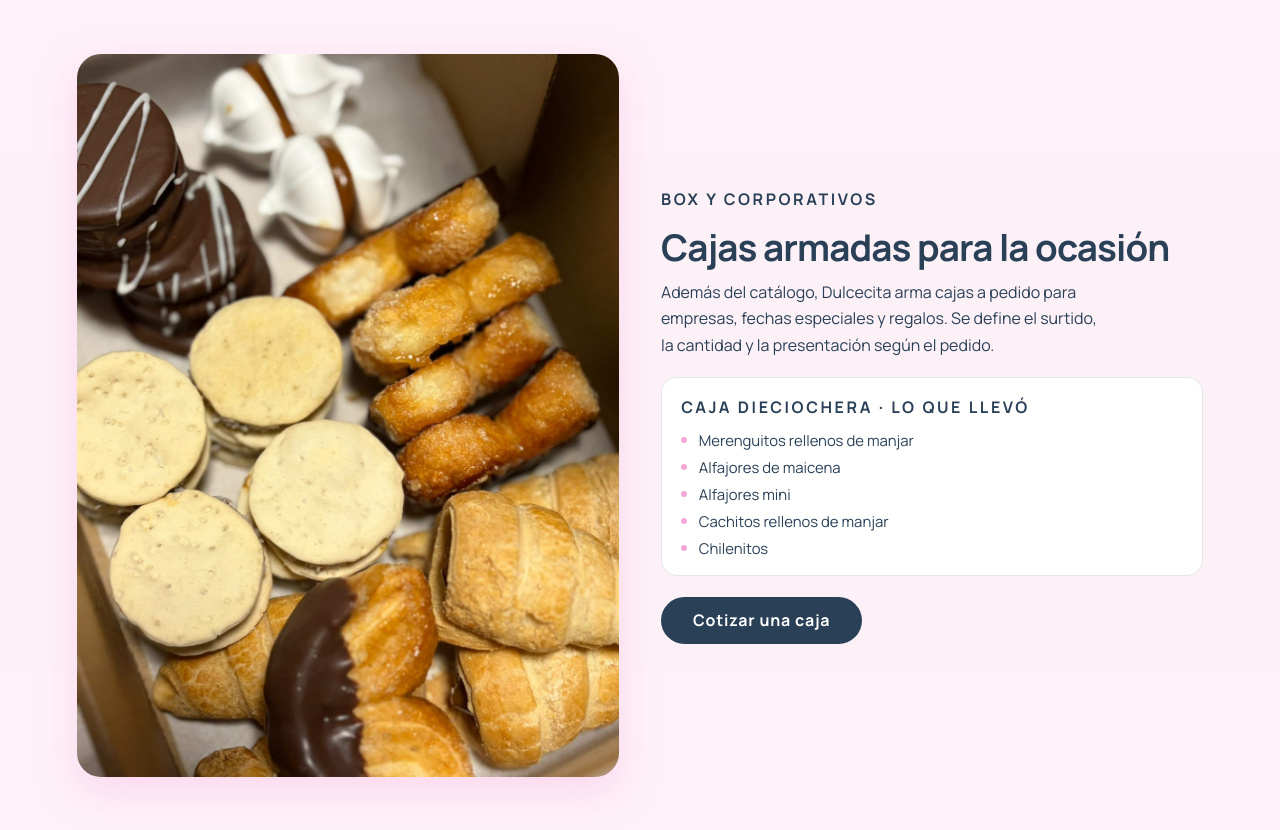
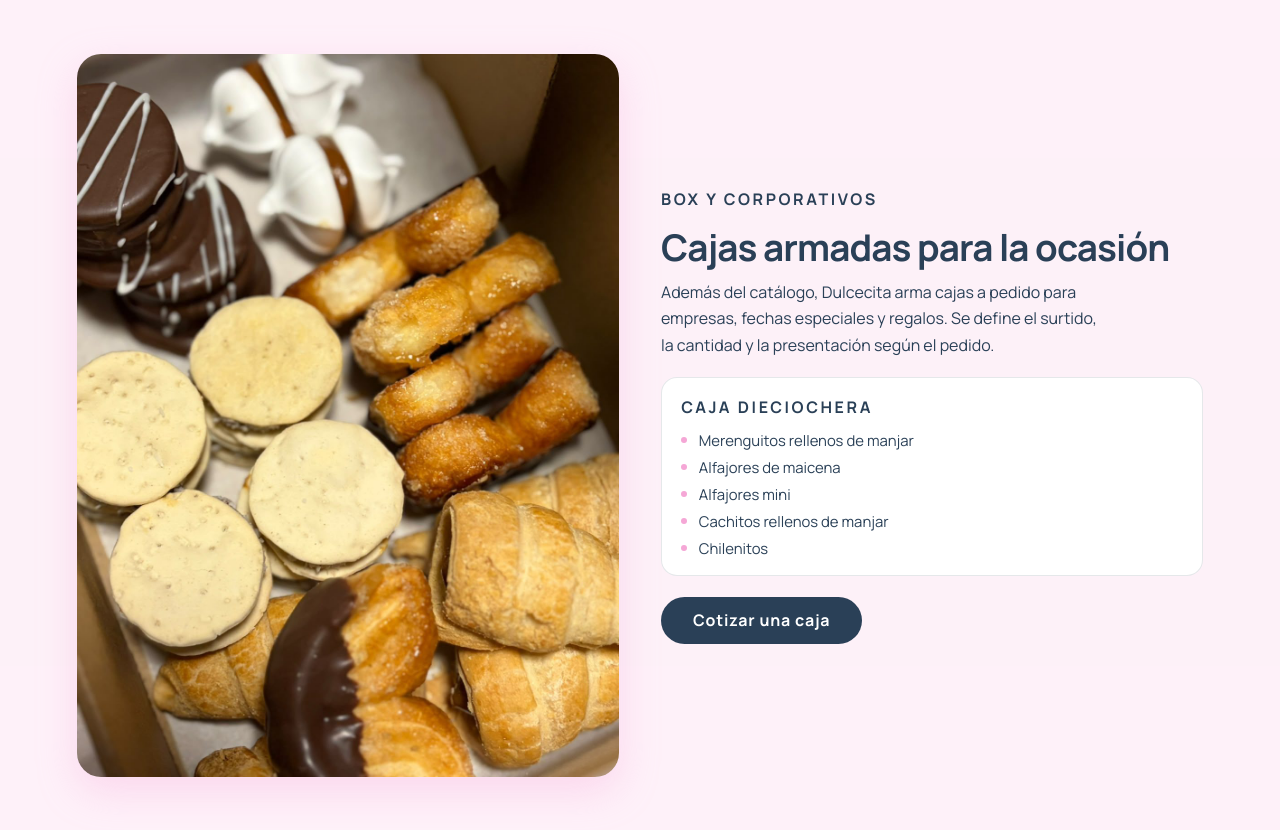
Before and after one commit to GoGo-DevS/dulcecitaa, a Django app: page / in a window 1280 px wide. Shown: the part 1621-2451 px from the top of the page. Run offline with Django 5.2, Linux system fonts and the light colour scheme; data comes from the database, SQL or seed files in the repository; data that the repository does not hold is empty.

Commit message:
copy: 'Caja dieciochera' sin 'lo que llevo'
Co-Authored-By: Claude Opus 5 (1M context) <noreply@anthropic.com>

```diff
--- a/BebesitaAPP/templates/home.html
+++ b/BebesitaAPP/templates/home.html
@@ -167,7 +167,7 @@
           creible la linea corporativa. Los cinco items los confirmo Diego.
         {% endcomment %}
         <div class="ig-encargos__caso">
-          <p class="ig-encargos__caso-tit">Caja dieciochera · lo que llevó</p>
+          <p class="ig-encargos__caso-tit">Caja dieciochera</p>
           <ul class="ig-encargos__lista">
             <li>Merenguitos rellenos de manjar</li>
             <li>Alfajores de maicena</li>
--- a/BebesitaAPP/templates/productos.html
+++ b/BebesitaAPP/templates/productos.html
@@ -126,7 +126,7 @@
           presentación según el pedido.
         </p>
         <div class="ig-encargos__caso">
-          <p class="ig-encargos__caso-tit">Caja dieciochera · lo que llevó</p>
+          <p class="ig-encargos__caso-tit">Caja dieciochera</p>
           <ul class="ig-encargos__lista">
             <li>Merenguitos rellenos de manjar</li>
             <li>Alfajores de maicena</li>
```
